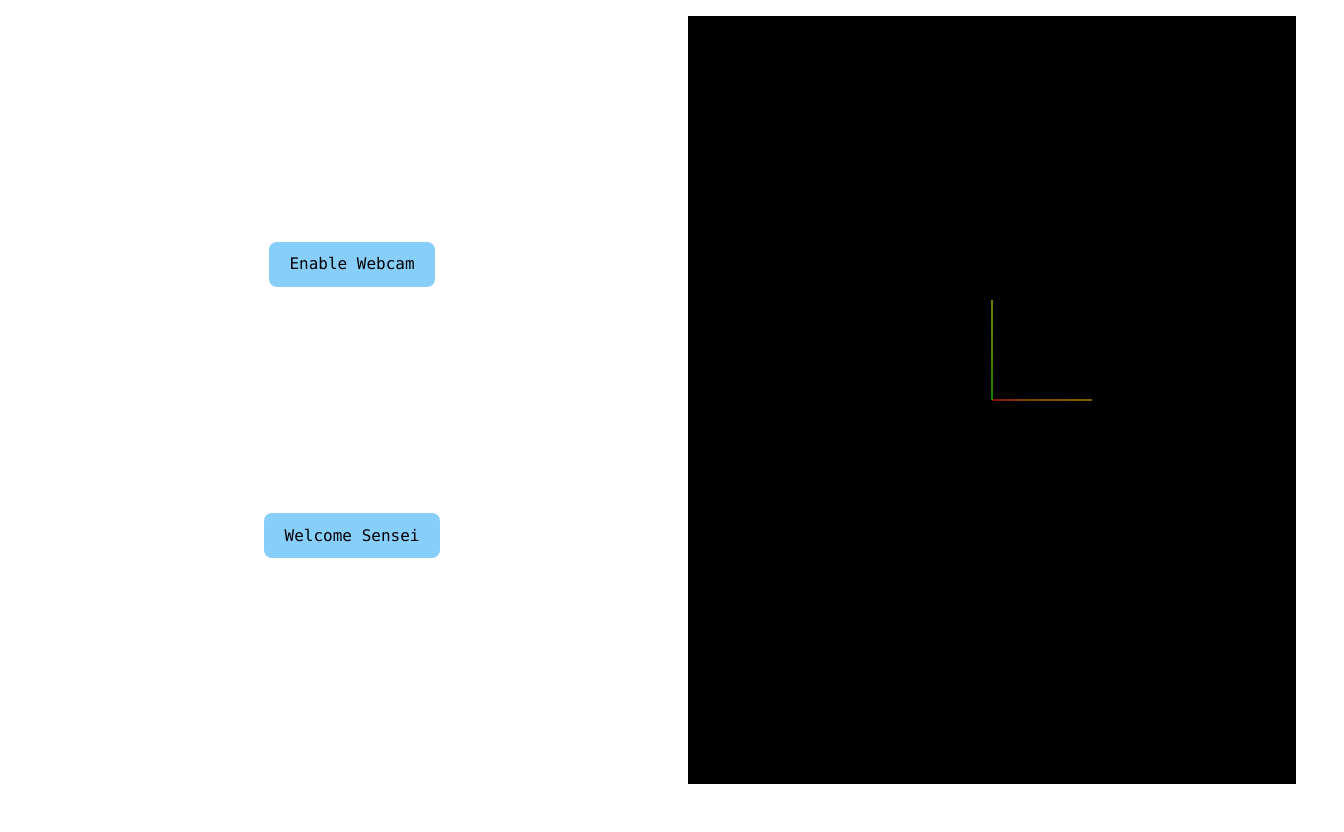
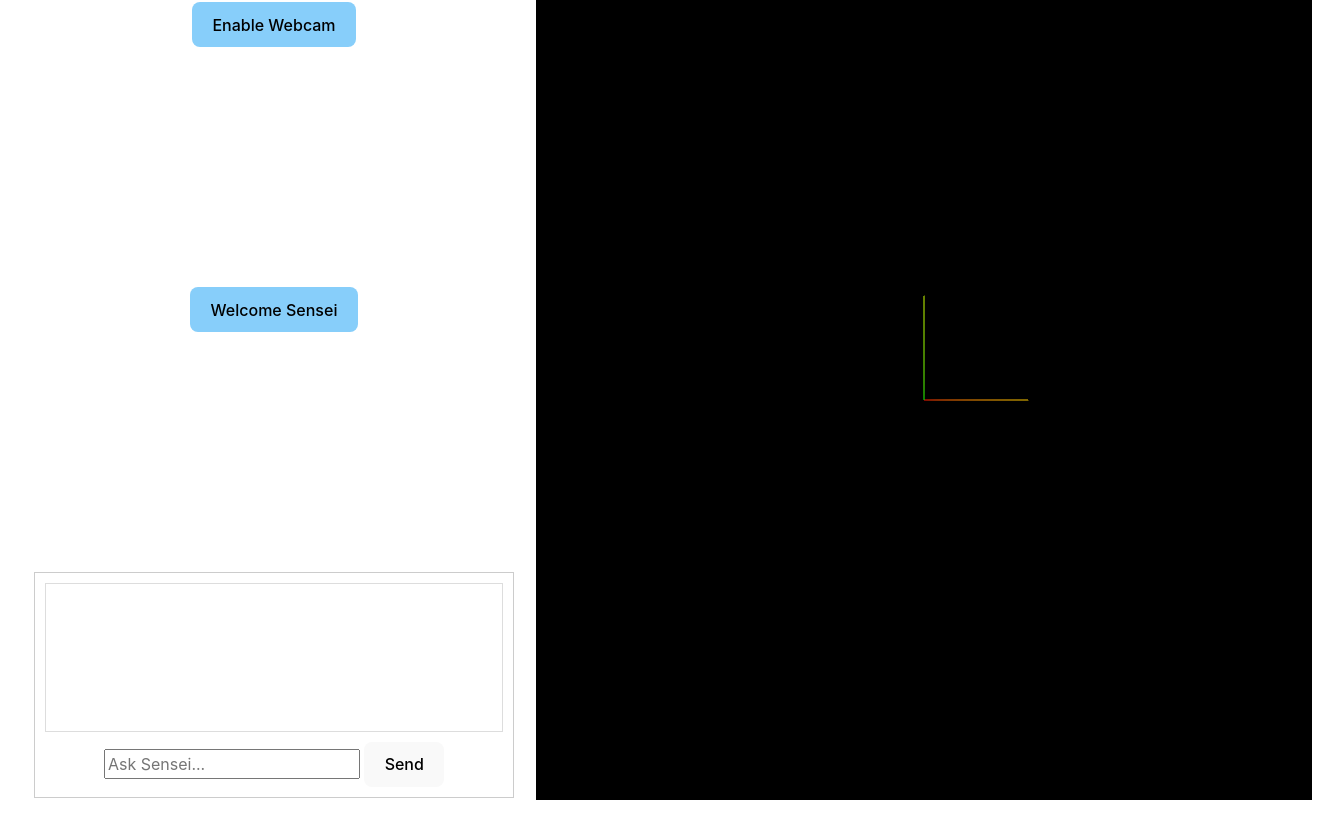
Before and after one commit to sdshmkh/sensei-frontend, a website built with Vite: page index.html in a window 1280 px wide. Shown: the part 88-920 px from the top of the page, 1344 px wide, since content can reach past the window. After the commit the page ends 894 px from the top, so only its background shows below. Built offline with nearby package versions, Linux system fonts and the light colour scheme; animation ran at ten frames a second; what @mediapipe/tasks-vision would draw is missing.

Commit message:
fixed css (#1)

```diff
--- a/index.html
+++ b/index.html
@@ -1,6 +1,5 @@
 <!doctype html>
 <html lang="en">
-
    <head>
       <meta charset="UTF-8" />
       <link rel="icon" type="image/svg+xml" href="/vite.svg" />
@@ -10,14 +9,13 @@
       <meta name="viewport" />
       <title>Sensei.AI</title>
    </head>
-
    <body>
       <div id="app">
          <nav class="navbar navbar-expand-lg sticky-top brand-color">
             <a class="navbar-brand nav-textcolor" href="/">Sensei.AI</a>
          </nav>
-    <div id="flex-container">
-      <div id="flex-intial">
+         <div class="app-container">
+            <div class="vc-container">
                <div>
                   <button class="brand-color" id="startWebcam">Enable Webcam</button>
                   <video id="webcam" autoplay muted playsinline></video>
@@ -29,8 +27,15 @@
                      Your browser does not support the video tag.
                   </video>
                </div>
+               <div id="chat-container">
+                  <div id="chat-box"></div>
+                  <form id="message-form">
+                     <input type="text" id="message-input" placeholder="Ask Sensei...">
+                     <button type="submit">Send</button>
+                  </form>
                </div>
-      <div id="flex-auto">
+            </div>
+            <div class="three-container">
                <canvas id="three-canvas"></canvas>
             </div>
          </div>
--- a/src/style.css
+++ b/src/style.css
@@ -2,17 +2,14 @@
   font-family: Inter, system-ui, Avenir, Helvetica, Arial, sans-serif;
   line-height: 1.5;
   font-weight: 400;
-
   color-scheme: light dark;
   color: rgba(255, 255, 255, 0.87);
   background-color: #242424;
-
   font-synthesis: none;
   text-rendering: optimizeLegibility;
   -webkit-font-smoothing: antialiased;
   -moz-osx-font-smoothing: grayscale;
 }
-
 
 body {
   margin: 0;
@@ -20,15 +17,11 @@ body {
   place-items: center;
 }
 
-h1 {
-  font-size: 3.2em;
-  line-height: 1.1;
-}
-
 #app {
-  margin: 0 auto;
   padding: 2rem;
   text-align: center;
+  width: 100vw;
+  height: 100vh;
 }
 
 button {
@@ -42,9 +35,11 @@ button {
   cursor: pointer;
   transition: border-color 0.25s;
 }
+
 button:hover {
   border-color: #646cff;
 }
+
 button:focus,
 button:focus-visible {
   outline: 4px auto -webkit-focus-ring-color;
@@ -55,52 +50,57 @@ button:focus-visible {
     color: #213547;
     background-color: #ffffff;
   }
-  a:hover {
-    color: #747bff;
-  }
   button {
     background-color: #f9f9f9;
   }
 }
 
-#webcam {
-  transform: scaleX(-1);
+/* video, #webcam {
+  width: 100%;
+  height: auto;
+} */
+
+video {
+  display: block;
+  width: 480px;
+  heigth: 360px;
+  clear: both;
+  transform: rotateY(180deg);
+  -webkit-transform: rotateY(180deg);
+  -moz-transform: rotateY(180deg);
 }
 
-video {
-  width: 480px;
-  height: 360px;
-  display: none;
-}
 
 #flex-container {
   display: flex;
-  font-family: Consolas, Arial, sans-serif;
-  width: 100vw;
-  height: 100vh;
 }
 
-#flex-container > div {
+.app-container {
   display: flex;
-  padding: 1rem;
-  flex: 1 1;
+  column-gap: 20px;
+  width: 95vw;
+  height: 90vh;
+  width: inherit;
+  height: inherit;
+}
+
+.vc-container {
+  display: flex;
   flex-direction: column;
   justify-content: space-evenly;
+  flex: 1 1 auto;
+  padding: 2px;
+  overflow-y: scroll;
+
 }
 
-#flex-auto {
-  flex: auto;
-  border: 1px;
-  position: relative;
-}
-
-#flex-initial {
-  display: flexbox;
+.three-container{
+  flex-grow: 3;
 }
 
 canvas {
   width: 100%;
-  height: 100%
+  height: 100%;
 }
 
 .brand-color {
@@ -111,7 +111,29 @@ canvas {
   color: white;
 }
 
+#chat-container {
+  flex-grow: 1;  /* Allows the chat container to grow and fill the space */
+  display: flex;
+  flex-direction: column;
+  border: 1px solid #ccc;
+  padding: 10px;
+  overflow: hidden; /* Prevents overflow issues */
+}
+
+#chat-box {
+  flex-grow: 1;
+  overflow-y: scroll;
+  padding: 5px;
+  margin-bottom: 10px;
+  border: 1px solid #ddd;
+}
+
+#message-input, button {
+  width: auto;
+  flex-grow: 1; /* Allows input and button to grow and fill the form space */
+}
+
+
 #replayButton {
-  display: none;
-  justify-content: center;
+  display: none
 }
```
Lines whose indentation alone changed are shown as unchanged.
